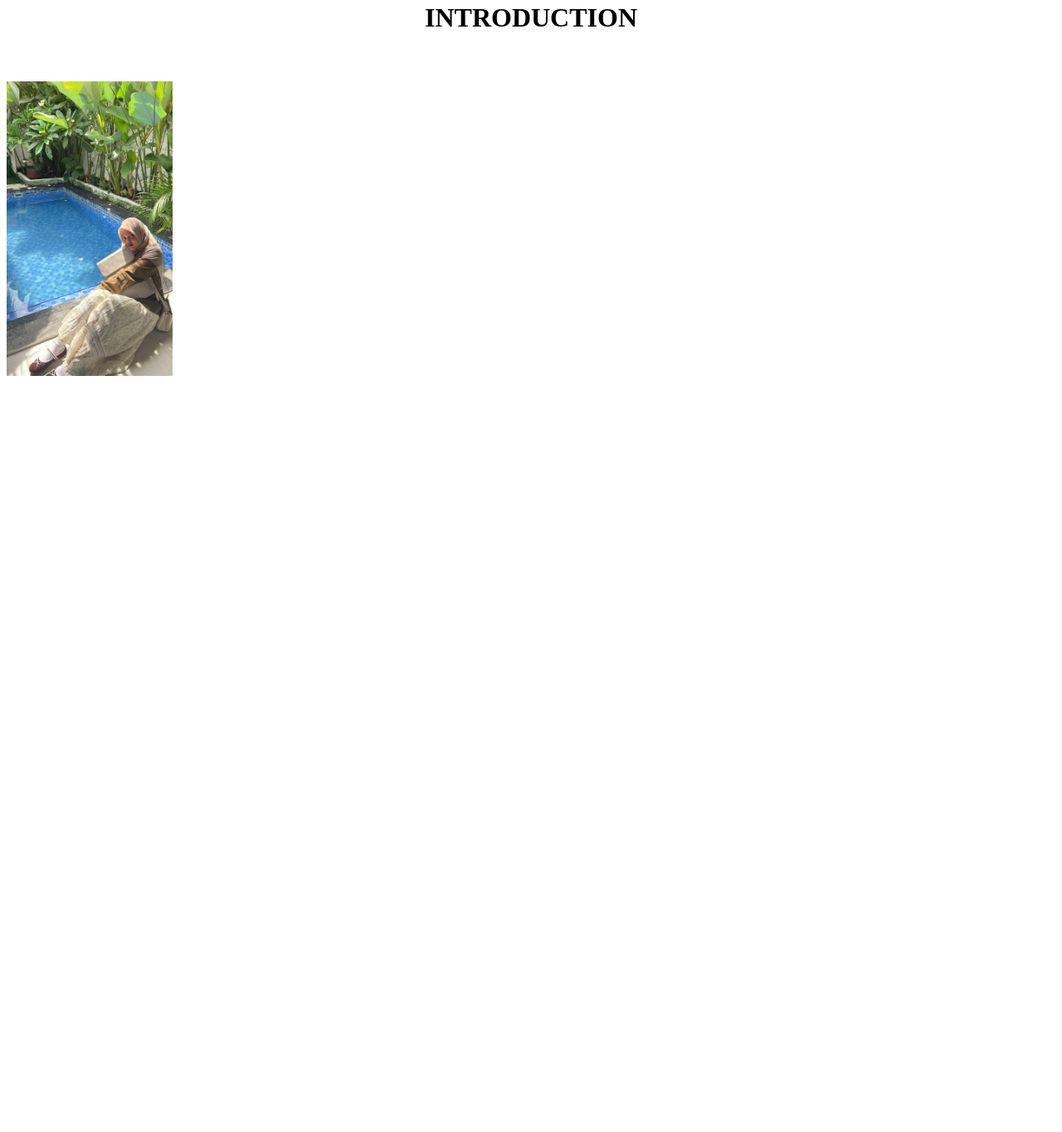
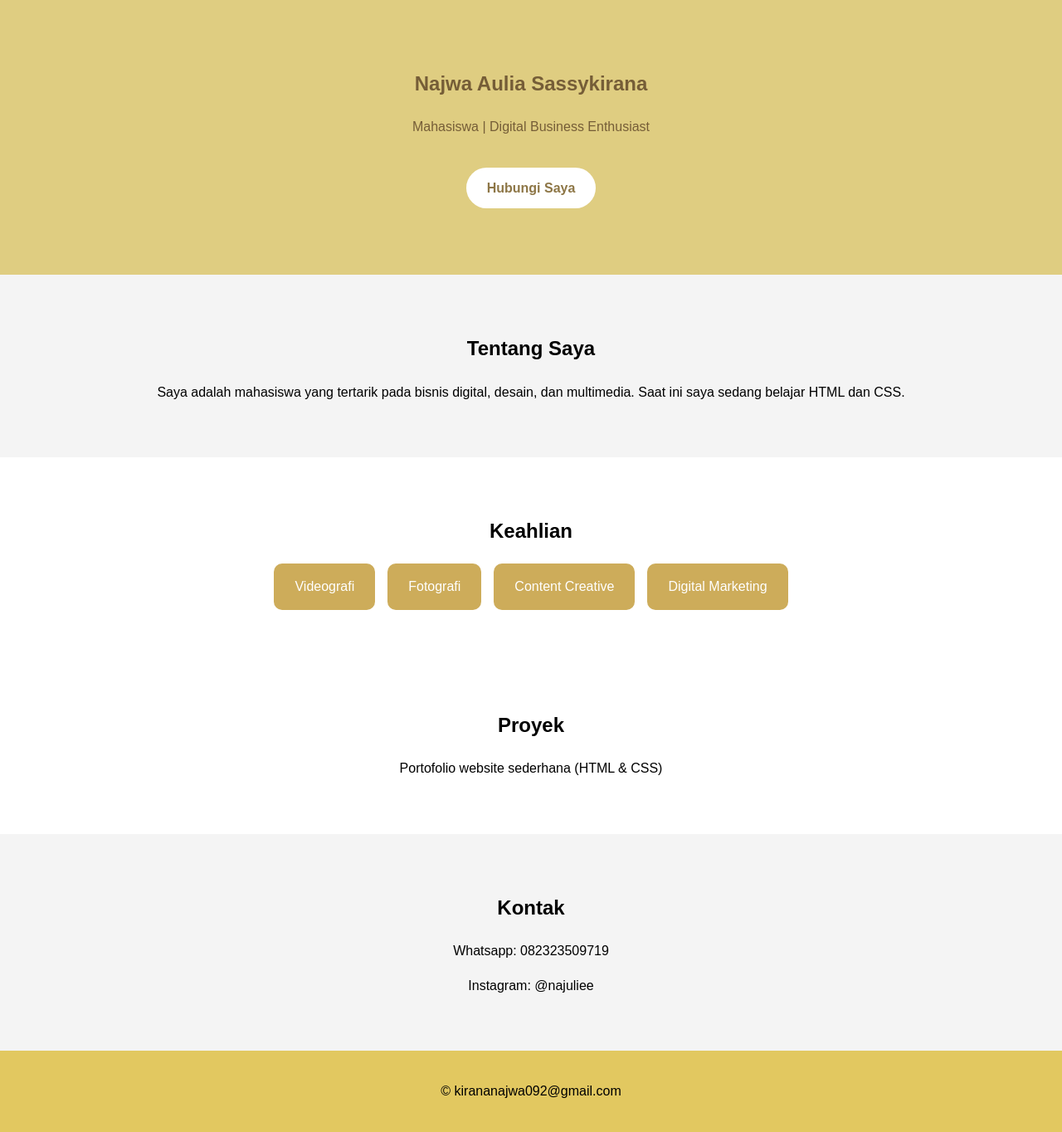
Before and after one commit to kirananajwa092-code/try-one, a plain HTML site: page introduction.html in a window 1280 px wide. Shown: the part 18-1382 px from the top of the page at 83% size. Before the commit the page ends 800 px from the top, so only its background shows below. Drawn offline with Linux system fonts and the light colour scheme.

Commit message:
first commit

```diff
--- a/introduction.html
+++ b/introduction.html
@@ -1,17 +1,56 @@
 <!DOCTYPE html>
-<html lang="en">
+<html lang="id">
   <head>
     <meta charset="UTF-8" />
-    <meta name="viewport" content="width=device-width, initial-scale=1.0" />
-    <title>Web Pertama Aku</title>
+    <title>Landing Page Portofolio | Najwa Aulia</title>
+    <link rel="stylesheet" href="style.css" />
   </head>
   <body>
-    <h1 style="text-align: center">INTRODUCTION</h1>
-    <br /><br />
-    <img
-      src="/najul.jpg"
-      style="display: block margin: auto; width: 200px;
-  "
-    />
+    <!-- HERO -->
+    <section class="hero">
+      <h1>Najwa Aulia Sassykirana</h1>
+      <p>Mahasiswa | Digital Business Enthusiast</p>
+      <a href="#contact" class="btn">Hubungi Saya</a>
+    </section>
+
+    <!-- ABOUT -->
+    <section class="about">
+      <h2>Tentang Saya</h2>
+      <p>
+        Saya adalah mahasiswa yang tertarik pada bisnis digital, desain, dan
+        multimedia. Saat ini saya sedang belajar HTML dan CSS.
+      </p>
+    </section>
+
+    <!-- SKILLS -->
+    <section class="skills">
+      <h2>Keahlian</h2>
+      <div class="skill-list">
+        <div class="card">Videografi</div>
+        <div class="card">Fotografi</div>
+        <div class="card">Content Creative</div>
+        <div class="card">Digital Marketing</div>
+      </div>
+    </section>
+
+    <!-- PROJECT -->
+    <section class="projects">
+      <h2>Proyek</h2>
+      <p>Portofolio website sederhana (HTML & CSS)</p>
+    </section>
+
+    <!-- CONTACT -->
+    <section class="contact" id="contact">
+      <h2>Kontak</h2>
+      <p>Whatsapp: 082323509719</p>
+      <p>
+        <a href="http://https://www.instagram.com/najuliee/"></a>Instagram:
+        @najuliee
+      </p>
+    </section>
+
+    <footer>
+      <p>&copy; kirananajwa092@gmail.com</p>
+    </footer>
   </body>
 </html>
--- a/style.css
+++ b/style.css
@@ -17,7 +17,7 @@ body {
     margin-top: 20px;
     padding: 12px 25px;
     background-color: white;
-    color: #6a5acd;
+    color: #8d7646;
     text-decoration: none;
     border-radius: 25px;
     font-weight: bold;
@@ -42,7 +42,7 @@ section {
 }
 
 .card {
-    background-color: #6a5acd;
+    background-color: #cdac5a;
     color: white;
     padding: 15px 25px;
     border-radius: 10px;
@@ -57,4 +57,4 @@ section {
 footer {
     text-align: center;
     padding: 20px;
-    background-color: #ddd;
+    background-color: #e2c860;
```
